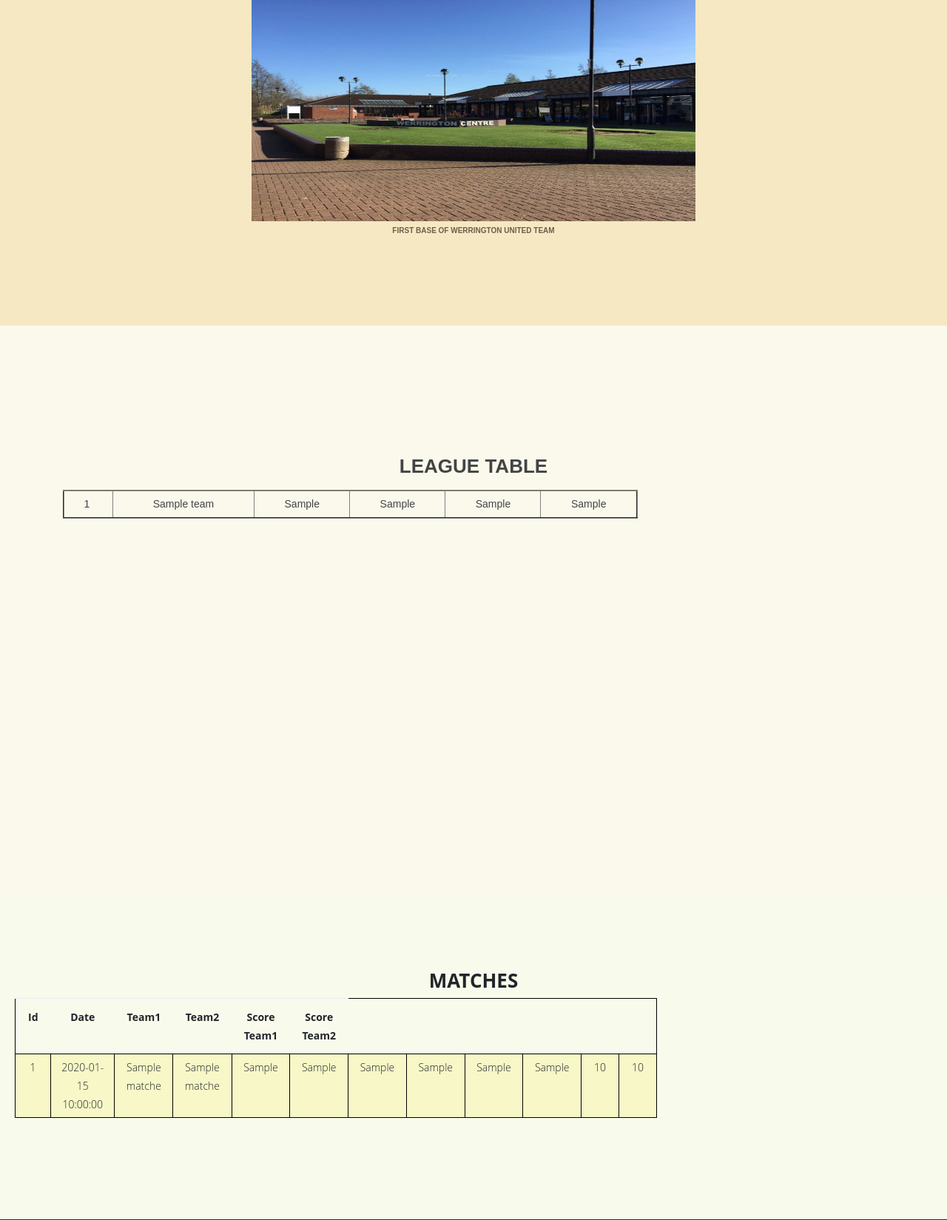
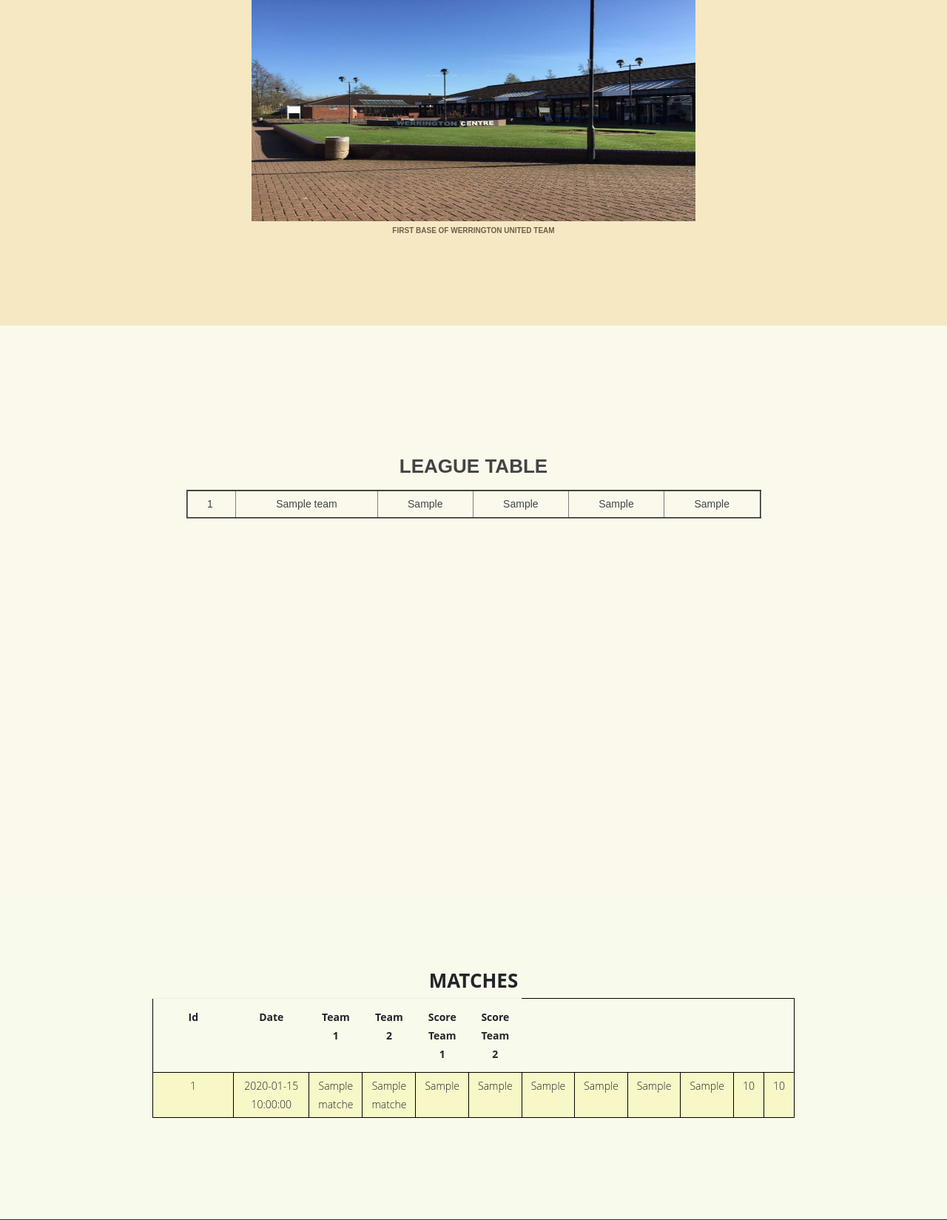
Before and after one commit to mariusz-tekiel/web-werrington-utd, a PHP site: page / in a window 1280 px wide. Shown: the part 1031-2680 px from the top of the page at 74% size. Run offline with PHP 8.4, Linux system fonts and the light colour scheme; tables that the repository leaves empty or names only in its code hold one stand-in row (values such as "Sample post"); some libraries are stand-ins or nearby versions.

Commit message:
Przed zmianami w tabelach

```diff
--- a/css/main.css
+++ b/css/main.css
@@ -434,7 +434,7 @@ footer .right {
 .table td,
 th {
   font-size: 14px;
-  border-top: 2px solid rgb(126, 126, 104);
+  border-top: 2px solid rgb(68, 68, 61);
   padding: 5px 12px;
   text-align: center;
   vertical-align: top;
--- a/index.php
+++ b/index.php
@@ -175,15 +175,14 @@
  <div>
 
    <?php
-
-   try
+           try
    {
       $pdo = new PDO('mysql:host=localhost;dbname=werrington', 'root', '');
       $pdo->setAttribute(PDO::ATTR_ERRMODE, PDO::ERRMODE_EXCEPTION);
 
       $stmt = $pdo->query('SELECT team_id as no, team_name as team, played, lost, won, points FROM `teams` ');
 
-     echo '<TABLE class="table"  border="2">';
+     echo '<TABLE class="table" align="center"  border="2">';
 
       foreach($stmt as $row)
       {
@@ -227,19 +226,18 @@
     </div>
   </section>
 
-
   <!-- Matches section -->
   <section class="schedule" id="schedule">
     <h1>MATCHES</h1>
 <?php
-		echo "<table style='border: solid 1px black;' class='table'>";
-		echo "<tr><th>Id</th><th>Date</th><th>Team1</th><th>Team2</th><th>Score Team1</th><th>Score Team2</th></tr>";
+		echo "<table style='border: solid 1px black;' class='table' align='center'>";
+		echo "<tr><th>Id</th><th>Date</th><th>Team 1</th><th>Team 2</th><th>Score Team 1</th><th>Score Team 2</th></tr>";
 		class TableRows extends RecursiveIteratorIterator {
 		     function __construct($it) {
 		         parent::__construct($it, self::LEAVES_ONLY);
 		     }
 		     function current() {
-		         return "<td style='width: 150px; border: 1px solid black;'>" . parent::current(). "</td>";
+		         return "<td style='width: 70%; border: 1px solid black;'>" . parent::current(). "</td>";
 		     }
 		     function beginChildren() {
 		         echo "<tr>";
@@ -248,7 +246,6 @@
 		         echo "</tr>" . "\n";
 		     }
 		 }
-
 
 		try {
 
@@ -268,13 +265,7 @@
 			echo "</table>";
 				?>
 
-
-
-
-
-
   </section>
-
 
   <!-- Footer section -->
   <footer id="contact">
```
